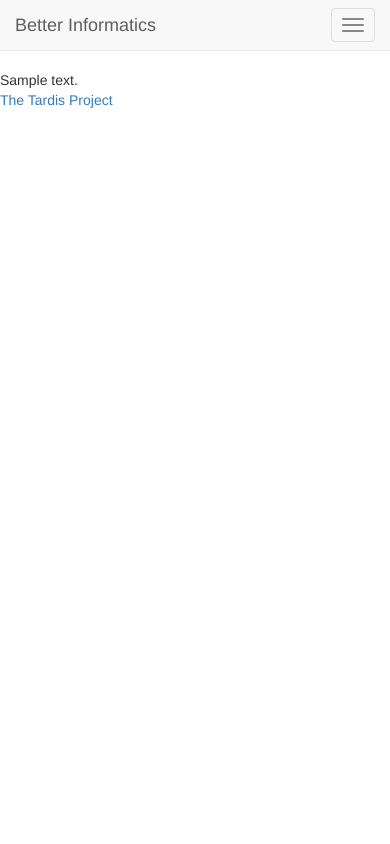
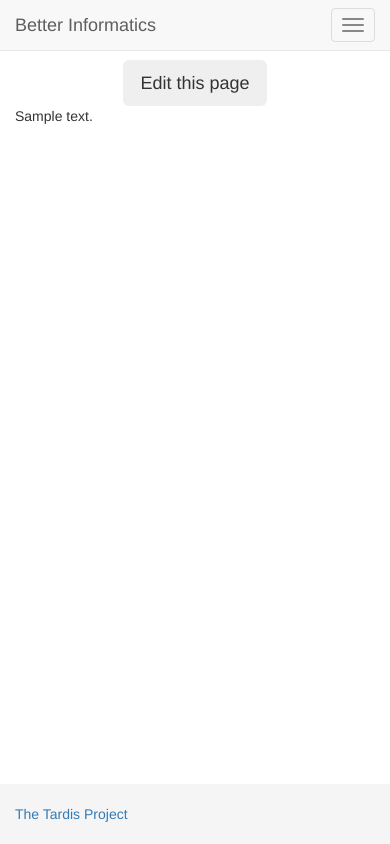
Before and after one commit to compsoc-edinburgh/betterinformatics-flask, a Flask app: template betterinformatics/templates/page.html in a window 390 px wide. Run offline with Flask 2, Linux system fonts and the light colour scheme; the template is opened without the code that fills it: most values are stand-ins (such as "Sample title", 1, 10 or a date in 2020); some libraries are stand-ins or nearby versions.

Commit message:
Clean up page and css

```diff
--- a/betterinformatics/static/page.css
+++ b/betterinformatics/static/page.css
@@ -1,26 +1,41 @@
 @import "palette.css";
 
-/* Winter is coming. */
-
+/* Sticky footer styles
+-------------------------------------------------- */
+html {
+  position: relative;
+  min-height: 100%;
+}
 body {
-  padding-top: 70px;
-  padding-bottom: 30px;
+  /* Margin bottom by footer height */
+  margin-bottom: 60px;
+}
+.footer {
+  position: absolute;
+  bottom: 0;
+  width: 100%;
+  /* Set the fixed height of the footer here */
+  height: 60px;
+  background-color: #f5f5f5;
 }
 
-.theme-dropdown .dropdown-menu {
-  position: static;
-  display: block;
-  margin-bottom: 20px;
+
+/* Custom page CSS
+-------------------------------------------------- */
+/* Not required for template or sticky footer method. */
+
+body > .container {
+  padding: 60px 15px 0;
+}
+.container .text-muted {
+  margin: 20px 0;
 }
 
-.theme-showcase > p > .btn {
-  margin: 5px 0;
+.footer > .container {
+  padding-right: 15px;
+  padding-left: 15px;
 }
 
-.theme-showcase .navbar .container {
-  width: auto;
+code {
+  font-size: 80%;
 }
-
-md-content {
-  width: auto;
-}
--- a/betterinformatics/templates/page.html
+++ b/betterinformatics/templates/page.html
@@ -33,7 +33,7 @@
                         {% if page == name %}
                         <li class="active"><a href="./{{page}}" class="item">{{ page }}</a></li>
                         {% else %}
-                        <li><a href="/{{page}}" class="item">{{ page }}</a></li>
+                        <li><a href="./{{page}}" class="item">{{ page }}</a></li>
                         {% endif %}
                         {% endfor %}
                     </ul>
@@ -43,14 +43,29 @@
 
         <div class="container">
             <div class="row">
-                <div class="md-content">
-                    {{ content }}
+                <div class="col-md-12 text-center">
+                    <button type="button" class="btn btn-primary-outline btn-lg">
+                        Edit this page</button>
                 </div>
             </div>
             <div class="row">
-                <a class="item" href="https://wiki.tardis.ed.ac.uk/index.php/Main_Page">The Tardis Project</a>
+                <div class="col-md-12 col-sm-offset-2">
+                    <div class="md-content">
+                        {{ content }}
+                    </div>
+                </div>
             </div>
         </div>
+
+        <footer class="footer">
+            <div class="container">
+                <p class="text-muted">
+                    <a href="https://wiki.tardis.ed.ac.uk/index.php/Main_Page">
+                        The Tardis Project
+                    </a>
+                </p>
+            </div>
+        </footer>
     </body>
 
     <script src="https://ajax.googleapis.com/ajax/libs/jquery/1.11.3/jquery.min.js"></script>
```
